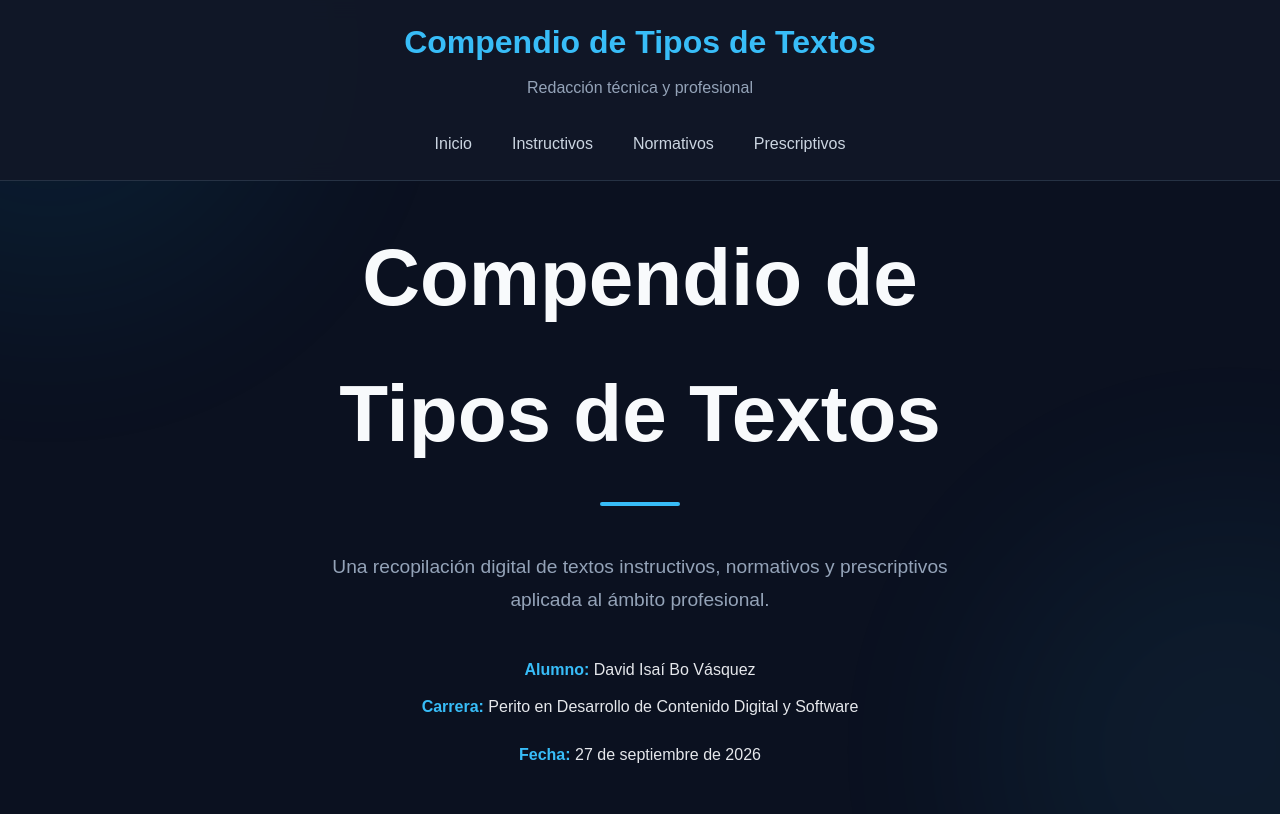
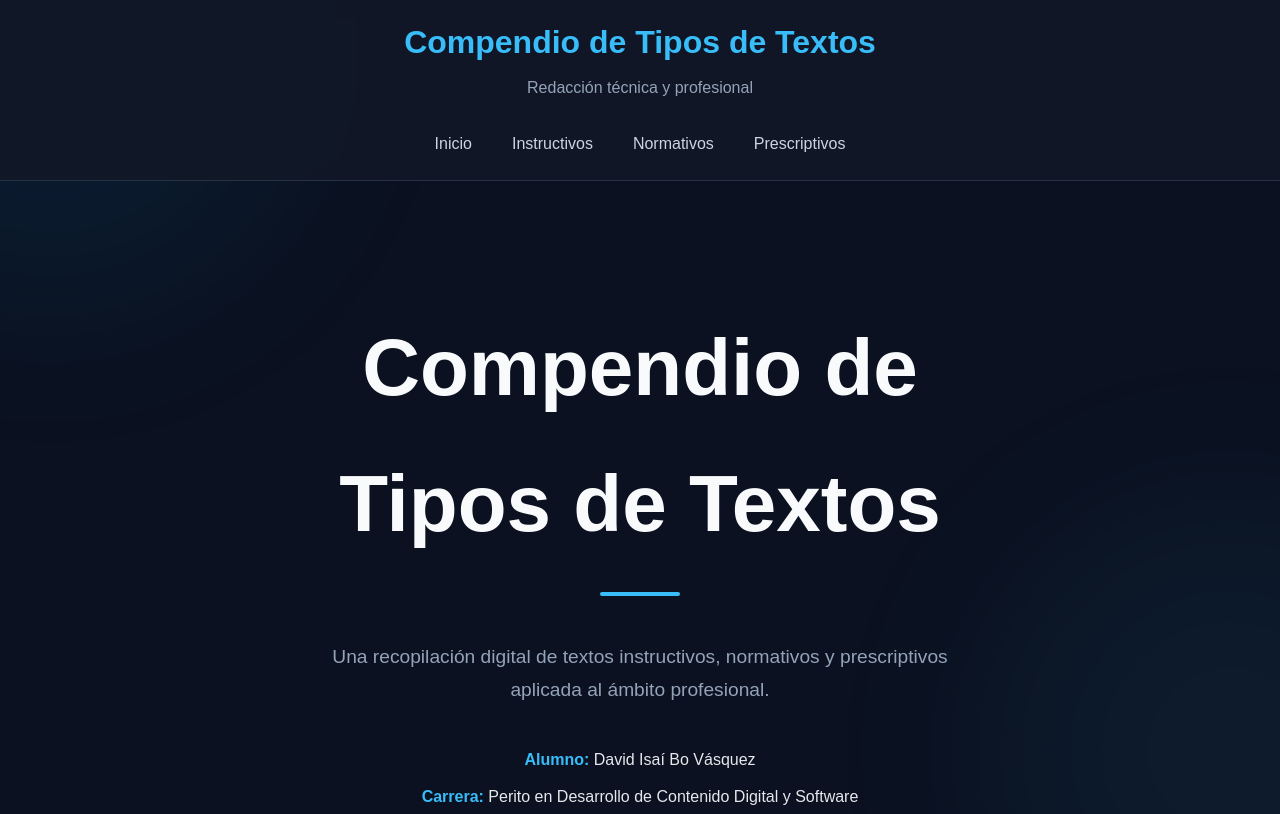
Before and after one commit to Deyyv/compendio-de-textos, a plain HTML site: page index.html in a window 1280 px wide. Shown: the top 814 px of the page. Drawn offline with Linux system fonts and the light colour scheme.

Commit message:
Update style.css

```diff
--- a/style.css
+++ b/style.css
@@ -158,7 +158,7 @@ main {
     max-width: 1100px;
     margin: auto;
 
-    padding-top: 110px;
+    padding-top: 200px;
 }
 
 section {
```
